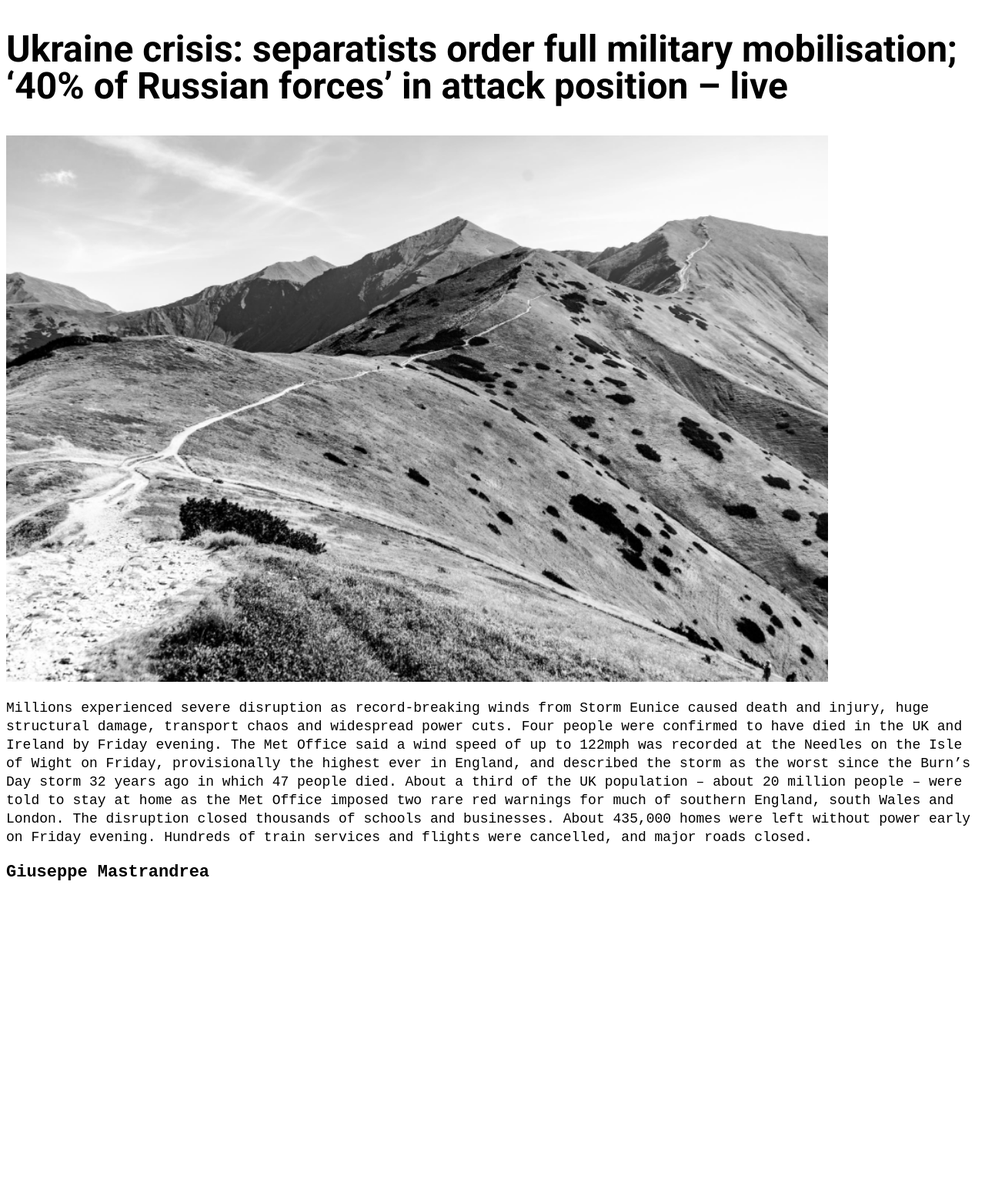
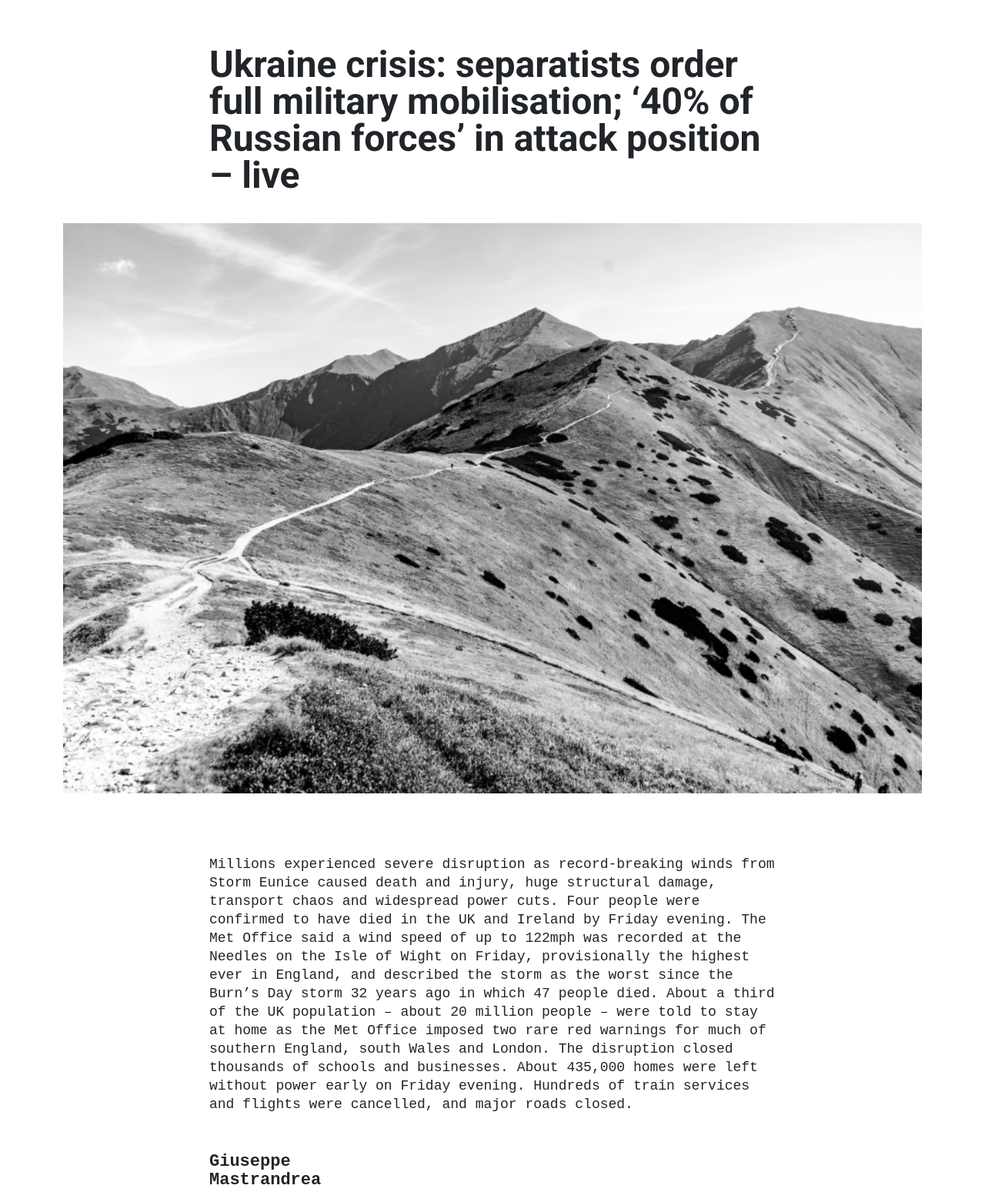
Before and after one commit to Peppee7/PrimoLayout, a plain HTML site: page index.html in a window 1280 px wide. Shown: the whole page at 77% size. Before the commit the page ends 1168 px from the top, so only its background shows below. Drawn offline with nearby package versions, Linux system fonts and the light colour scheme; a web font is replaced by a local one.

Commit message:
aggiunta bootstrap

```diff
--- a/index.html
+++ b/index.html
@@ -4,6 +4,7 @@
     <meta charset="UTF-8">
     <meta name="viewport" content="width=device-width, initial-scale=1.0">
     <title>Document</title>
+    <link href="https://cdn.jsdelivr.net/npm/bootstrap@5.3.3/dist/css/bootstrap.min.css" rel="stylesheet" integrity="sha384-QWTKZyjpPEjISv5WaRU9OFeRpok6YctnYmDr5pNlyT2bRjXh0JMhjY6hW+ALEwIH" crossorigin="anonymous">
     <link rel="stylesheet" href="static/css/commons.css">
     <link rel="stylesheet" href="static/css/title.css">
     <link rel="stylesheet" href="static/css/text.css">
@@ -11,14 +12,31 @@
     <link rel="stylesheet" href="static/css/img.css">
 </head>
 <body>
+    <div class="container">
+        <div class="row">
+            <div class="col-8 offset-2">
                 <div class="title">
                     <h2 class="roboto-bold">
                         Ukraine crisis: separatists order full military mobilisation; ‘40% of Russian forces’ in attack position – live
                     </h2>
                 </div>
+            </div>
+        </div>
+    </div>
+
+    <div class="container">
+        <div class="row">
+            <div class="col-12">
                 <div class="img">
                     <img src="static/img/img.png">
                 </div>
+            </div>
+        </div>
+    </div>
+
+    <div class="container">
+        <div class="row">
+            <div class="col-8 offset-2">
                 <div class="text">
                     <p class="overpass-mono">
                         Millions experienced severe disruption as record-breaking winds from Storm Eunice caused death and injury, huge structural damage, transport chaos and widespread power cuts.
@@ -27,10 +45,20 @@
                         The disruption closed thousands of schools and businesses. About 435,000 homes were left without power early on Friday evening. Hundreds of train services and flights were cancelled, and major roads closed.
                     </p>
                 </div>
+            </div>
+        </div>
+    </div>
+
+    <div class="container">
+        <div class="row">
+            <div class="col-8 offset-2">
                 <div class="final_text">
                     <p class="overpass-mono">
-            Giuseppe Mastrandrea
+                        Giuseppe <br> Mastrandrea
                     </p>
+                </div>
+            </div>
+        </div>
     </div>
 </body>
 </html>
--- a/static/css/final_text.css
+++ b/static/css/final_text.css
@@ -1,5 +1,8 @@
 .final_text p {
+    padding-top: 35px;
     font-size: 22px;
     font-weight: bold;
     line-height: 24px;
+    width: 100%;
+    height: 100%;
 }
--- a/static/css/img.css
+++ b/static/css/img.css
@@ -1,5 +1,5 @@
 .img img{
-    width: 1068px;
-    height: 710px;
-    left: 185px;
+    padding-top: 30px;
+    width: 100%;
+    height: 100%;
 }
--- a/static/css/text.css
+++ b/static/css/text.css
@@ -1,5 +1,8 @@
 .text p {
+    padding-top: 80px;
     font-size: 18px;
     font-weight: normal;
     line-height: 24px;
+    width: 100%;
+    height: 100%;
 }
--- a/static/css/title.css
+++ b/static/css/title.css
@@ -1,5 +1,8 @@
 .title h2 {
+    padding-top: 60px;
     font-size: 48px;
     font-weight: bold;
     line-height: 1;
+    width: 100%;
+    height: 100%;
 }
```
Lines whose indentation alone changed are shown as unchanged.
